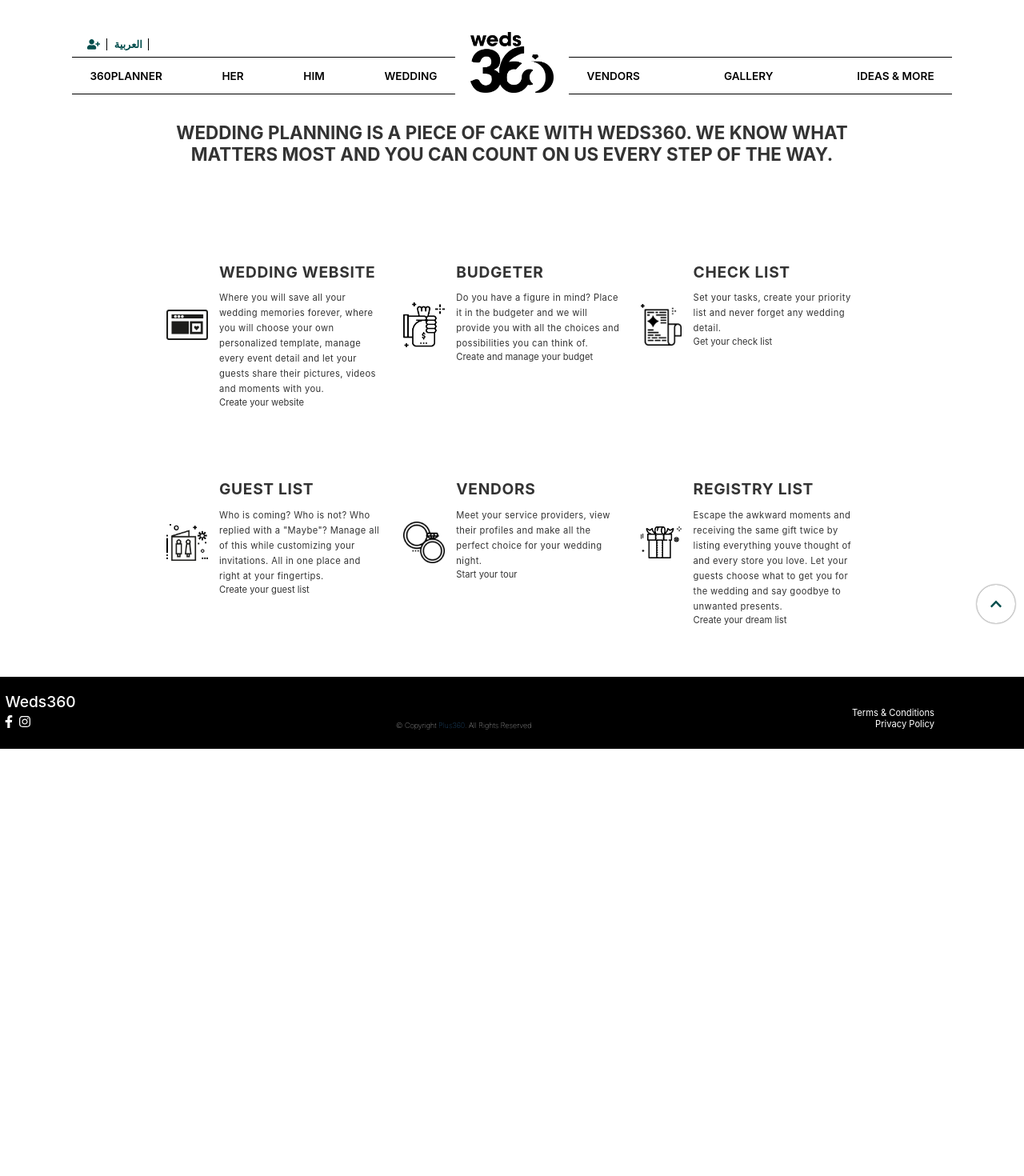
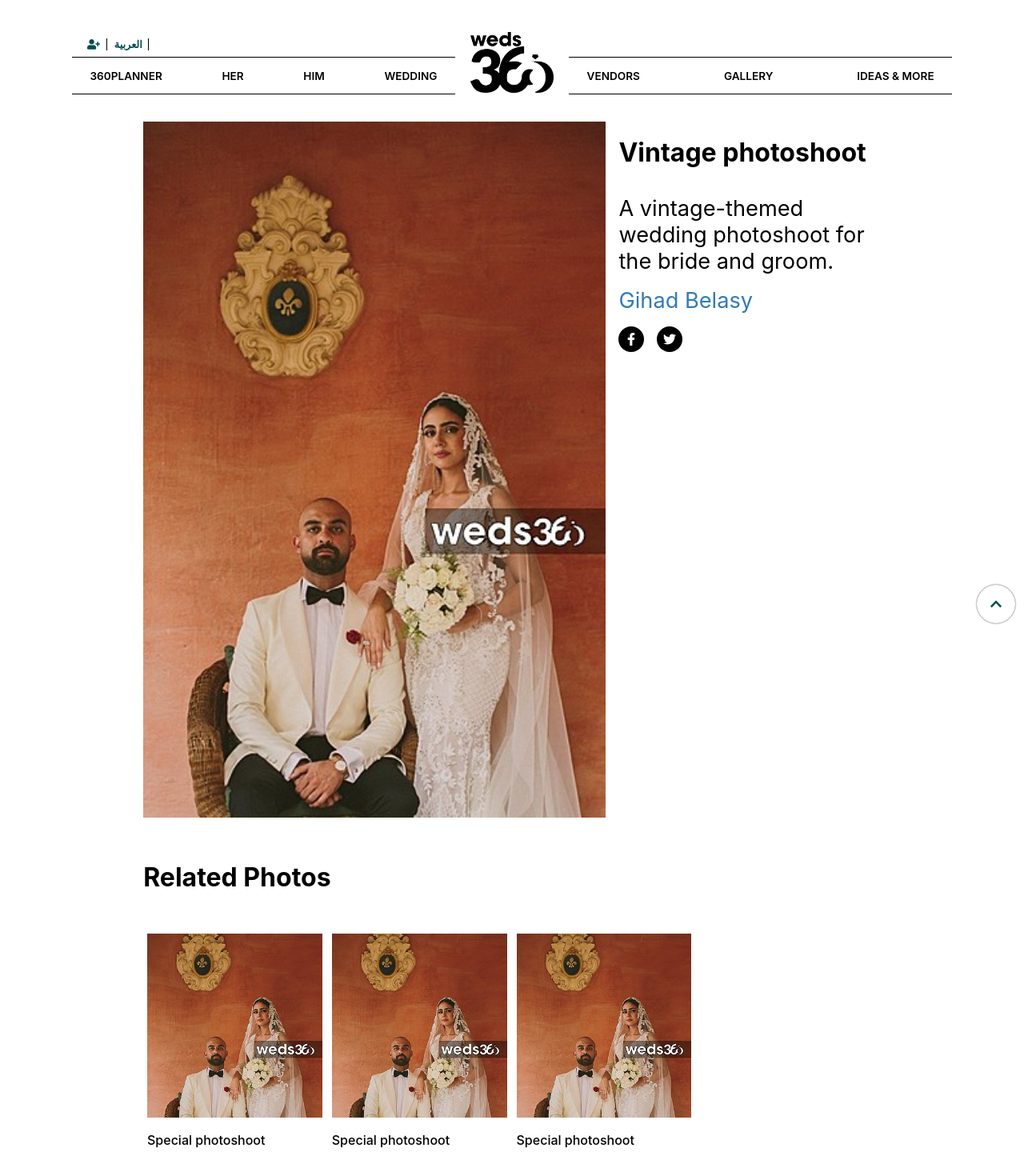
Before and after one commit to AmiraShawky23/webops, a React (Create React App) app: page / in a window 1280 px wide. Shown: the top 1470 px of the page at 80% size. Before the commit the page ends 936 px from the top, so only its background shows below. Built offline with nearby package versions, Linux system fonts and the light colour scheme.

Commit message:
finish img details component

```diff
--- a/src/App.js
+++ b/src/App.js
@@ -12,7 +12,7 @@
 import Categories from './Components/Categories/Categories';
 
 const Main = styled.main`
-  width: 70%;
+  width: 72%;
   margin: 0 auto;
   margin-top: 7rem;
 
--- a/src/Components/Categories/CategoriesList.js
+++ b/src/Components/Categories/CategoriesList.js
@@ -5,6 +5,7 @@
 const CategoriesListStyle = styled.div`
     width: 100%;
     display: flex;
+    margin-bottom: 2rem;
 `
 
 const CategoriesList = ({list}) => {
--- a/src/Components/Category/Category.js
+++ b/src/Components/Category/Category.js
@@ -1,8 +1,13 @@
 import React from 'react'
+import ImgDetails from './ImgDetails'
+import Img1 from '../../assets/images/category/image_1.jpeg'
 
 const Category = () => {
+
     return(
-        <div></div>
+        <div>
+            <ImgDetails imgSrc={Img1} title='Vintage photoshoot' text='A vintage-themed wedding photoshoot for the bride and groom.' name='Gihad Belasy' link='https://google.com/' faceLink='https://www.facebook.com/' twitterLink='https://twitter.com/home' />
+        </div>
     )
 }
 
--- a/src/Components/Category/ImgDetails.js
+++ b/src/Components/Category/ImgDetails.js
@@ -1,8 +1,112 @@
 import React from 'react';
+import styled from 'styled-components'
+import { FontAwesomeIcon } from '@fortawesome/react-fontawesome'
+import { faFacebookF, faTwitter } from '@fortawesome/free-brands-svg-icons'
+import Related from './Related';
+import Img1 from '../../assets/images/category/image_1.jpeg'
 
-const ImgDetails = () => {
+const ImgDetailsStyles = styled.div`
+    width: 100%;
+    display: flex;
+    justify-content: space-between;
+    flex-direction: column;
+`
+const Container = styled.div`
+    display: flex;
+`
+const ImgContainer = styled.div`
+    width: 65%;
+`
+const ContentContainer = styled.div`
+    width: 35%;
+    display: flex;
+    flex-direction: column;
+    padding: 1rem;
+`
+const H2 = styled.h2`
+    font-size: 2rem;
+    line-height: 1.42;
+    margin: 0;
+    margin-bottom: 2rem;
+    font-weight: bold;
+    color: black;
+`
+const P = styled.p`
+    font-size: 1.7rem;
+    color: black;
+    line-height: 1.2;
+    margin: 0;
+`
+const PhotographerLink = styled.div`
+    font-size: 1.7rem;
+    text-decoration: none;
+    margin: 1rem 0;
+
+    a {
+        color: #337ab7;
+    }
+`
+const IconContainer = styled.div`
+    display: flex;
+    justify-content: left;
+`
+const Iocn = styled.div`
+    display: flex;
+    justify-content: center;
+    align-items: center;
+    background: black;
+    border-radius: 50%;
+    width: 2rem;
+    height: 2rem;
+    margin-right: 1rem;
+
+    a {
+        color: #fff;
+
+        &:focus {
+            outline: none;
+        }
+    }
+`
+
+const ImgDetails = ({imgSrc, title, text, name, link, faceLink, twitterLink}) => {
+    const related = [
+        {id: 1, title: 'Special photoshoot', imgSrc: {Img1}, link: '/photo_1'},
+        {id: 2, title: 'Special photoshoot', imgSrc: {Img1}, link: '/photo_1'},
+        {id: 3, title: 'Special photoshoot', imgSrc: {Img1}, link: '/photo_1'},
+        {id: 4, title: 'Special photoshoot', imgSrc: {Img1}, link: '/photo_1'},
+        {id: 5, title: 'Special photoshoot', imgSrc: {Img1}, link: '/photo_1'},
+        {id: 6, title: 'Special photoshoot', imgSrc: {Img1}, link: '/photo_1'},
+        {id: 7, title: 'Special photoshoot', imgSrc: {Img1}, link: '/photo_1'},
+    ]
     return (
-        <div></div>
+        <ImgDetailsStyles>
+            <Container>
+                <ImgContainer>
+                    <img src={imgSrc} alt=""/>
+                </ImgContainer>
+                <ContentContainer>
+                    <H2>{title}</H2>
+                    <P>{text}</P>
+                    <PhotographerLink>
+                        <a href={link}>{name}</a>
+                    </PhotographerLink>
+                    <IconContainer>
+                        <Iocn>
+                            <a href={faceLink}>
+                                <FontAwesomeIcon icon={faFacebookF} />
+                            </a>
+                        </Iocn>
+                        <Iocn>
+                            <a href={twitterLink}>
+                                <FontAwesomeIcon icon={faTwitter} />
+                            </a>
+                        </Iocn>
+                    </IconContainer>
+                </ContentContainer>
+            </Container>
+            <Related list={related} />
+        </ImgDetailsStyles>
     )
 }
 
--- /dev/null
+++ b/src/Components/Category/Related.js
@@ -0,0 +1,84 @@
+import React from 'react';
+import { Link } from 'react-router-dom'
+import styled from 'styled-components'
+import Img1 from '../../assets/images/category/image_1.jpeg'
+
+const RelatedStyles = styled.div`
+    width: 100%;
+    display: flex;
+    justify-content: space-between;
+    flex-direction: column;
+    text-align: left;
+    margin-top: 3rem;
+`
+const ImgsContainer = styled.div`
+    display: flex;
+    flex-wrap: wrap;
+`
+const ImgContainer = styled.div`
+    width: 24%;
+    margin: 0.3rem;
+    margin-top: 1rem;
+
+    @media (max-width: 991px) {
+        width: 33%;
+    }
+
+    @media (max-width: 768px) {
+        width: 48%;
+    }
+`
+const Img = styled.div`
+    height: 230px;
+    width: 99%;
+    overflow: hidden;
+    display: flex;
+    align-items: center;
+
+    @media (max-width: 768px) {
+        height: 120px;
+    }
+`
+const H2 = styled.h2`
+    font-size: 2rem;
+    line-height: 1.42;
+    margin: 0;
+    margin-bottom: 2rem;
+    font-weight: bold;
+    color: black;
+`
+const H4 = styled.h4`
+    font-size: 1rem;
+    line-height: 1.2;
+    margin: 1.2rem 0 1.5rem 0;
+    font-weight: 500;
+    color: black;
+`
+
+const Related = ({list}) => {
+    return (
+        <RelatedStyles>
+            <H2>Related Photos</H2>
+            <ImgsContainer>
+                {
+                    list && list.map(listItem => {
+                        return (
+                            <ImgContainer key={listItem.id}>
+                                <Link to={listItem.link}>
+                                    <Img>
+                                        <img src={Img1} alt=""/>
+                                    </Img>
+                                    <H4>
+                                        {listItem.title}
+                                    </H4>
+                                </Link>
+                            </ImgContainer>
+                        )
+                    })
+                }
+            </ImgsContainer>
+        </RelatedStyles>
+    )
+}
+
+export default Related;
--- a/src/Components/Navbar/Navbar.js
+++ b/src/Components/Navbar/Navbar.js
@@ -138,10 +138,10 @@
         <Header>
             <NavbarNavigation>
                 <Lang>
-                    <Link to={'/'}>
+                    <Link to='/'>
                         <FontAwesomeIcon icon={faUserPlus} />
                     </Link>
-                    <Link to={'/'}>
+                    <Link to='/'>
                         العربية
                     </Link>
                 </Lang>
```
Also changed, not shown: src/assets/images/category/image_1.jpeg (renamed from src/assets/images/category/image_processing20200609-681-zk36ut.jpeg).
